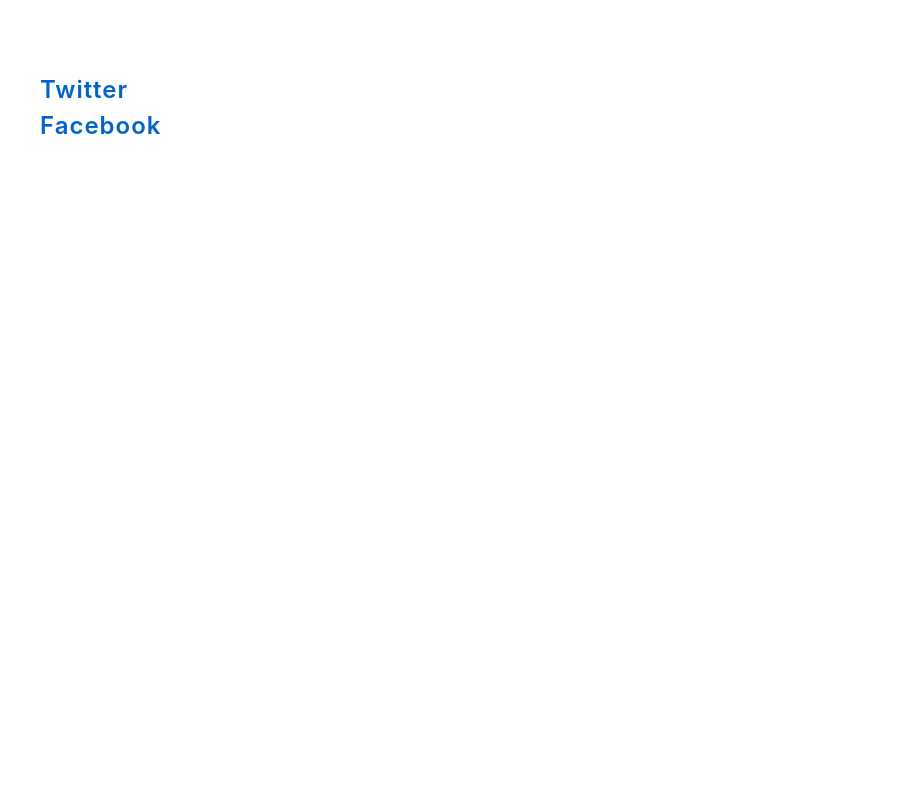
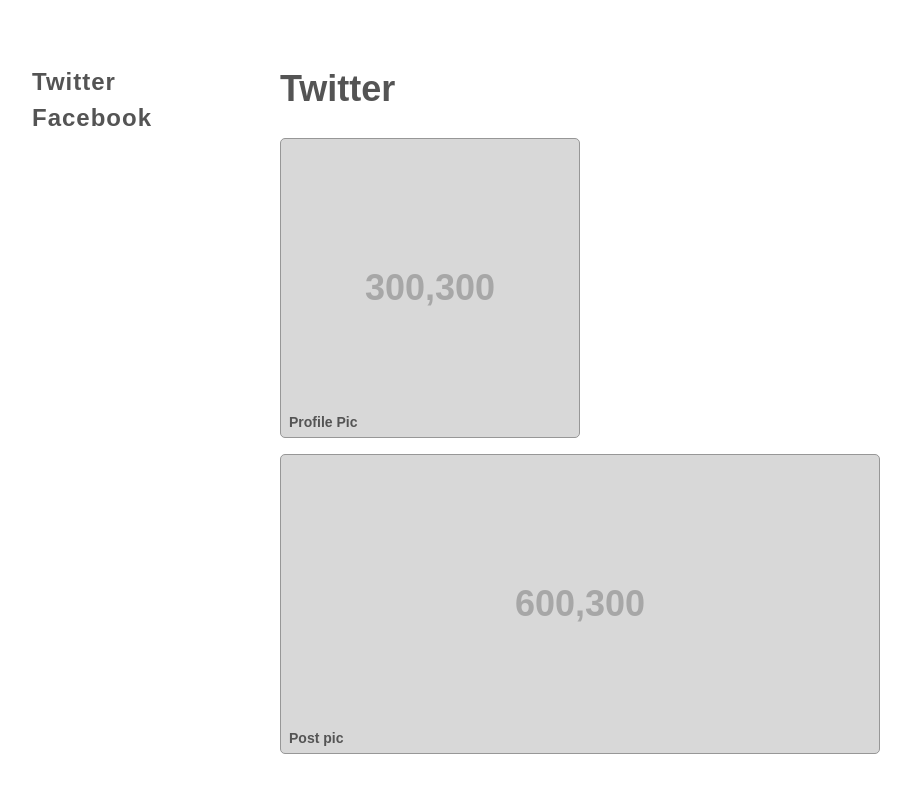
Before and after one commit to NickolasBoyer/imagesizeof, a Svelte app: page / in a window 1280 px wide. Shown: the top 800 px of the page, without its empty margins (32-943 px from the left). Built offline with nearby package versions, Linux system fonts and the light colour scheme.

Commit message:
prototype

```diff
--- a/public/global.css
+++ b/public/global.css
@@ -11,15 +11,16 @@
 }
 
 body {
-	color: #333;
+	display: flex;
+	flex-direction: row;
+	color: #545454;
 	margin: 0;
-	padding: 8px;
 	box-sizing: border-box;
-	font-family: -apple-system, BlinkMacSystemFont, "Segoe UI", Roboto, Oxygen-Sans, Ubuntu, Cantarell, "Helvetica Neue", sans-serif;
+	font-family: "Arial", -apple-system, BlinkMacSystemFont, "Segoe UI", Roboto, Oxygen-Sans, Ubuntu, Cantarell, "Helvetica Neue", sans-serif;
+	font-size: 16px;
 }
 
-a {
-	color: rgb(0,100,200);
+/* a {
 	text-decoration: none;
 }
 
@@ -28,8 +29,8 @@
 }
 
 a:visited {
-	color: rgb(0,80,160);
-}
+	opacity: .95;
+} */
 
 label {
 	display: block;
```
